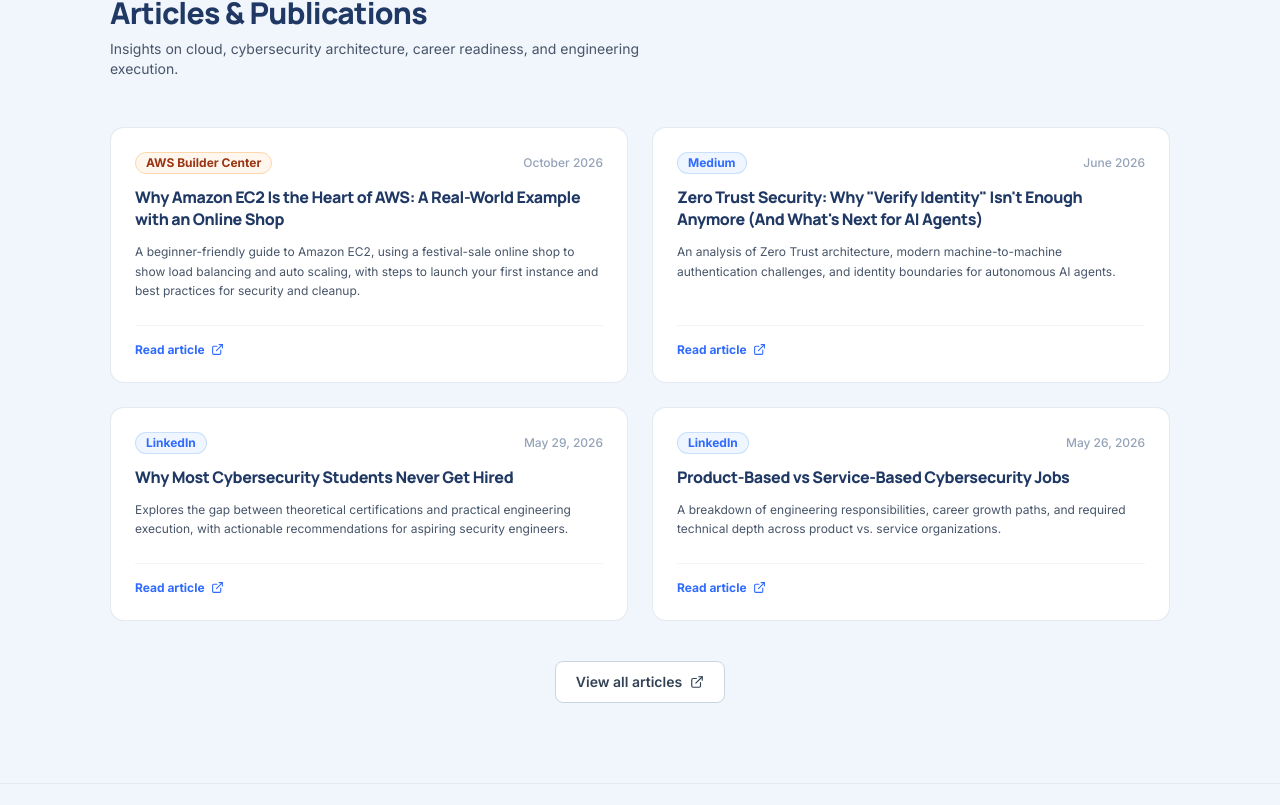
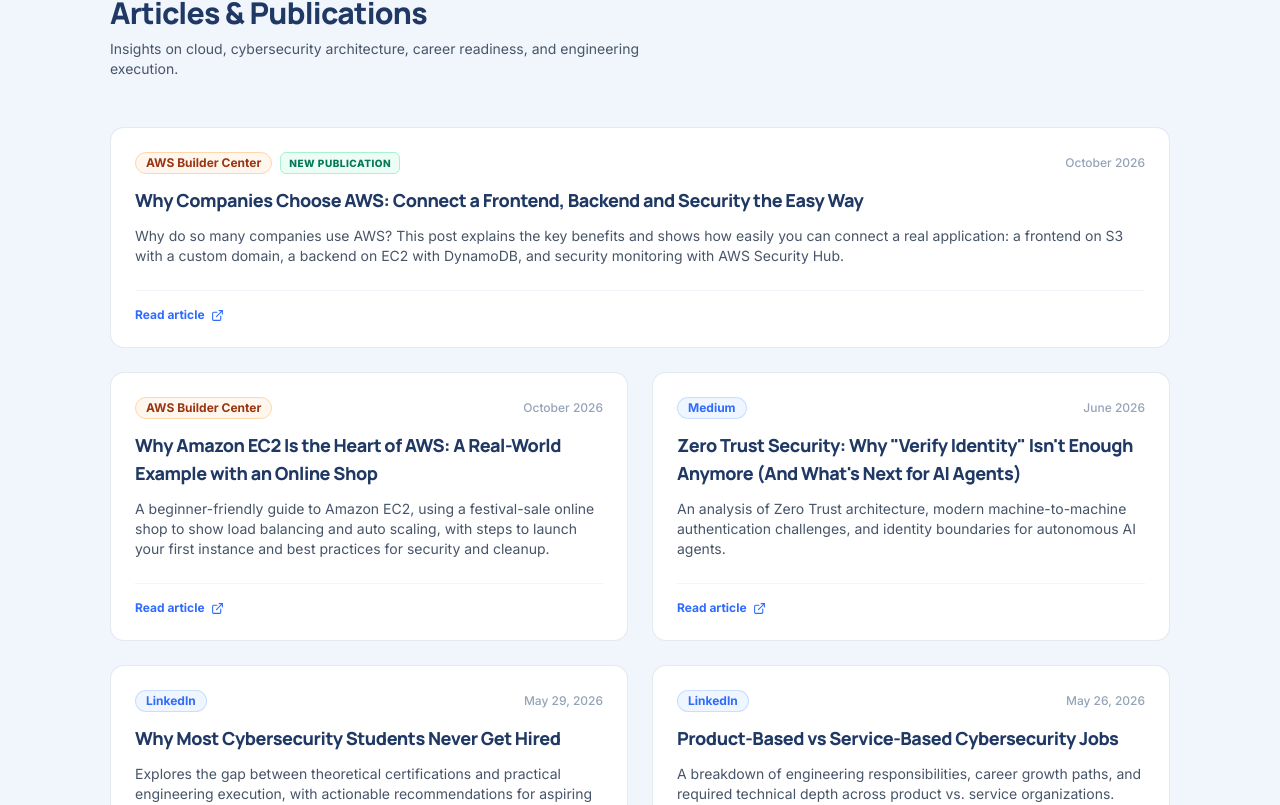
Before and after one commit to tharsan1305/tharsan-portfolio-newversion, a React (Vite) app: page / in a window 1280 px wide. Shown: the part 9575-10380 px from the top of the page. Built offline with nearby package versions, Linux system fonts and the light colour scheme.

Commit message:
feat(blog): add new AWS Builder Center publication on connecting frontend, backend, and security

```diff
--- a/src/components/Blog.jsx
+++ b/src/components/Blog.jsx
@@ -20,7 +20,7 @@
           </p>
         </div>
 
-        {/* 4 Article Cards in a 2x2 grid on desktop, 1 col on mobile, equal card heights */}
+        {/* Article Cards Grid */}
         <div className="grid grid-cols-1 md:grid-cols-2 gap-6">
           {blog.map((article, idx) => (
             <a
@@ -28,10 +28,13 @@
               href={article.link}
               target="_blank"
               rel="noopener noreferrer"
-              className="card-base card-hover p-6 bg-white border-slate-200/90 flex flex-col justify-between group text-left h-full"
+              className={`card-base card-hover p-6 bg-white border-slate-200/90 flex flex-col justify-between group text-left h-full ${
+                idx === 0 ? 'md:col-span-2' : ''
+              }`}
             >
               <div>
                 <div className="flex items-center justify-between text-xs text-slate-500 mb-3">
+                  <div className="flex items-center gap-2">
                     <span
                       className={`font-bold px-2.5 py-0.5 rounded-full border ${
                         article.platform === 'AWS Builder Center'
@@ -41,14 +44,20 @@
                     >
                       {article.platform}
                     </span>
+                    {idx === 0 && (
+                      <span className="text-[10px] font-extrabold uppercase tracking-wider px-2 py-0.5 rounded-md bg-emerald-50 text-emerald-700 border border-emerald-200">
+                        New Publication
+                      </span>
+                    )}
+                  </div>
                   <span className="font-medium text-slate-400">{article.date}</span>
                 </div>
 
-                <h3 className="text-base font-extrabold text-[#1F3864] group-hover:text-[#2F6BFF] transition-colors leading-snug">
+                <h3 className="text-base sm:text-lg font-extrabold text-[#1F3864] group-hover:text-[#2F6BFF] transition-colors leading-snug">
                   {article.title}
                 </h3>
 
-                <p className="text-xs text-slate-600 mt-3 leading-relaxed">
+                <p className="text-xs sm:text-sm text-slate-600 mt-3 leading-relaxed">
                   {article.description}
                 </p>
               </div>
--- a/src/data/portfolio.js
+++ b/src/data/portfolio.js
@@ -457,6 +457,13 @@
 export const blog = [
   {
     platform: "AWS Builder Center",
+    title: "Why Companies Choose AWS: Connect a Frontend, Backend and Security the Easy Way",
+    date: "October 2026",
+    description: "Why do so many companies use AWS? This post explains the key benefits and shows how easily you can connect a real application: a frontend on S3 with a custom domain, a backend on EC2 with DynamoDB, and security monitoring with AWS Security Hub.",
+    link: "https://builder.aws.com/content/3KZw5soZusIH7X5wmDVQe6ASZtf/why-companies-choose-aws-connect-a-frontend-backend-and-security-the-easy-way"
+  },
+  {
+    platform: "AWS Builder Center",
     title: "Why Amazon EC2 Is the Heart of AWS: A Real-World Example with an Online Shop",
     date: "October 2026",
     description: "A beginner-friendly guide to Amazon EC2, using a festival-sale online shop to show load balancing and auto scaling, with steps to launch your first instance and best practices for security and cleanup.",
```
Lines whose indentation alone changed are shown as unchanged.
